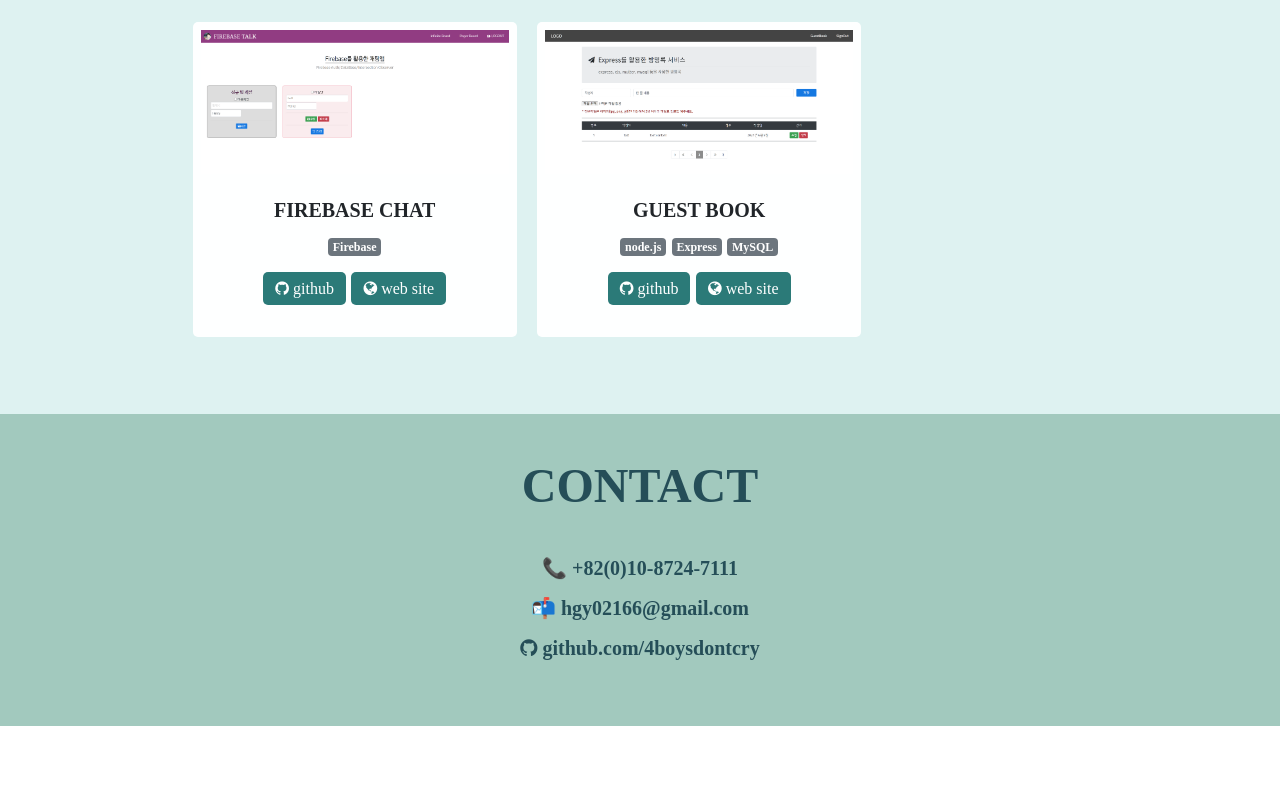
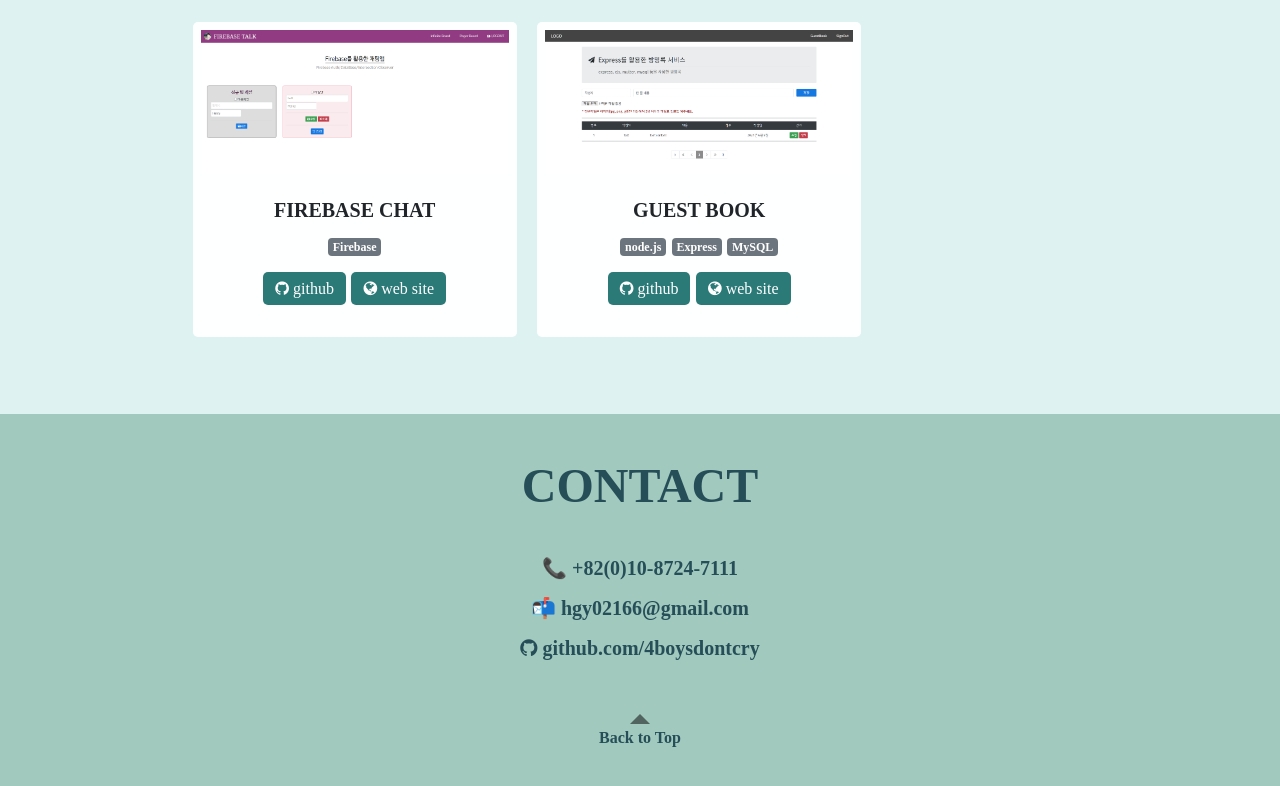
Before and after one commit to 4boysdontcry/portfolio, a React (Create React App) app: page / in a window 1280 px wide. Shown: the part 2960-3746 px from the top of the page. Before the commit the page ends 3686 px from the top, so only its background shows below. Built offline with nearby package versions, Linux system fonts and the light colour scheme.

Commit message:
contact - top버튼 추가

```diff
--- a/src/components/Contact.js
+++ b/src/components/Contact.js
@@ -26,6 +26,7 @@ const Contact = () => {
           <div className="call wow animate__backInLeft"><a href="https://github.com/4boysdontcry" target="_blank"><i className="fa fa-github" /> github.com/4boysdontcry</a></div>
         </div>
       </div>
+      <div className="move-box"><a href="#main">Back to Top</a></div>
     </div>
   );
 }
--- a/src/css/contact.css
+++ b/src/css/contact.css
@@ -1,13 +1,14 @@
 .contact-wrapper {
   width: 100%;
+  height: 400px;
   background-color: #a2c9be;
   color: #254e58;
-  padding: 3em;
 }
 
 .contact-wrap {
   width: 100%;
   margin: 0 auto;
+  padding: 3em;
   display: flex;
   flex-direction: column;
   align-items: center;
@@ -26,8 +27,30 @@
   margin-bottom: 1em;
 }
 
+.contact-wrapper .move-box {
+  position: relative;
+  text-align: center;
+  font-weight: bold;
+  margin-top: 0;
+  animation: motion 0.5s linear 0s infinite alternate;
+}
+.contact-wrapper .move-box::before {
+  position: absolute;
+  top: -100%;
+  left: 50%;
+  transform: translate(-50%, 0);
+  content: "";
+  border-top:10px solid none;
+  border-bottom:10px solid rgba(0, 0, 0, .5);
+  border-right: 10px solid transparent;
+  border-left: 10px solid  transparent;
+}
+@keyframes motion {
+	0% {margin-top: 0px;}
+	100% {margin-top: 10px;}
+}
+
 
 @media screen and (max-width: 992px) {
-  .contact-wrapper {padding: 3em;}
   .contact-wrap {margin: none;}
 }
```
